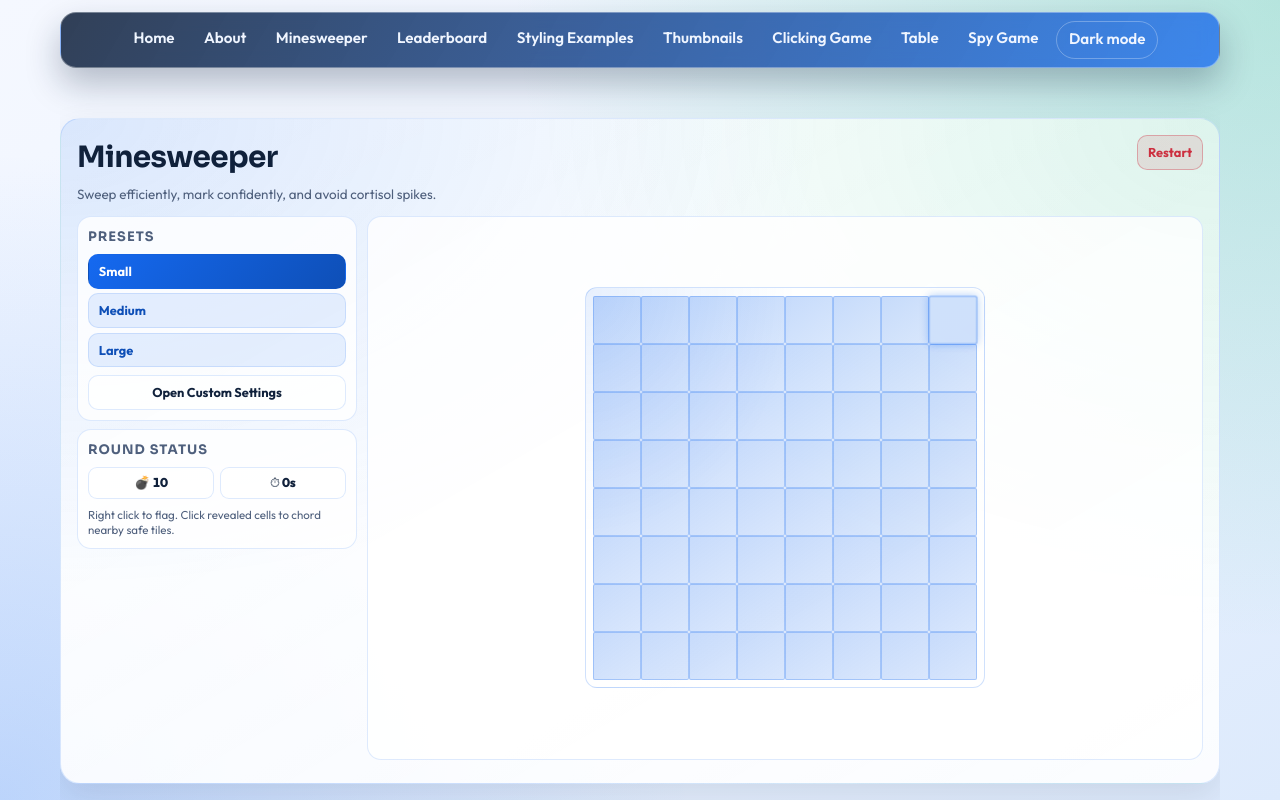
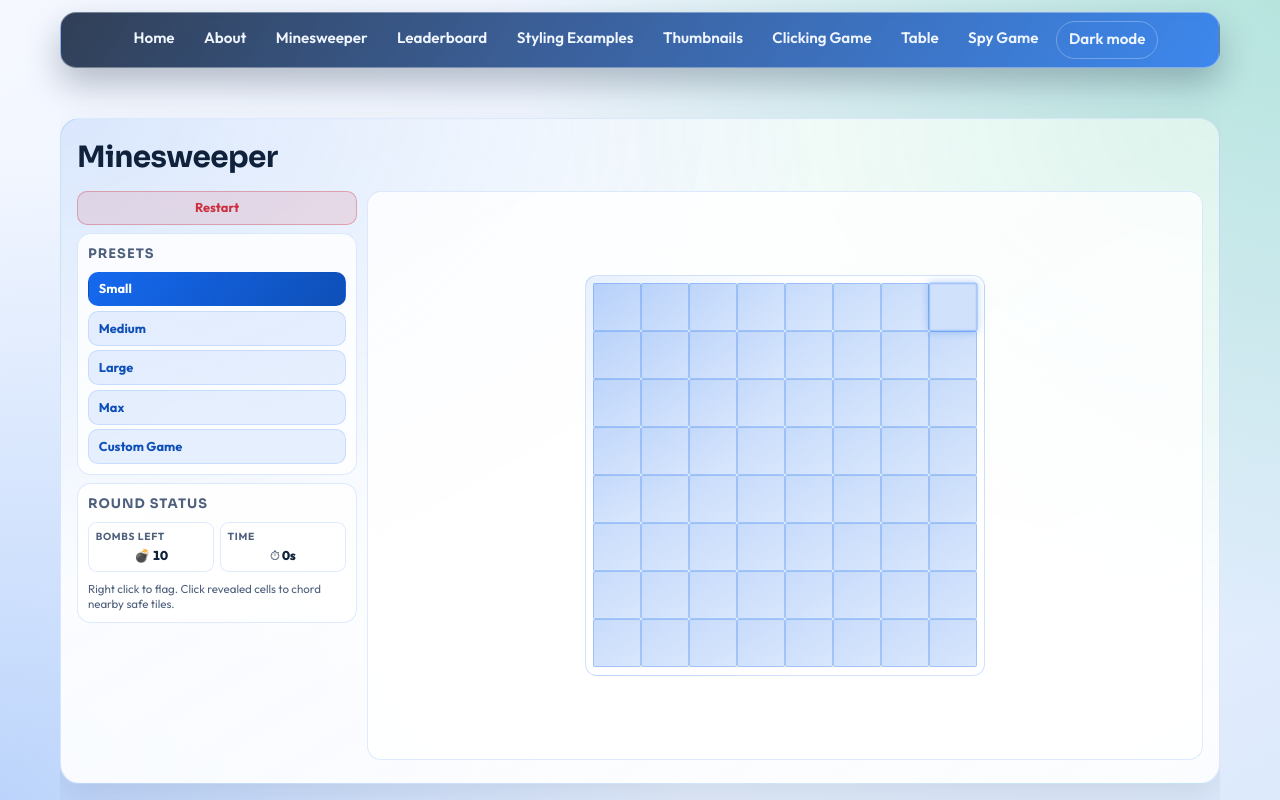
Before and after one commit to davidsl/refactored-training, a React (Vite) app in the folder refactored-training/: page /game in a window 1280 px wide. Built offline with nearby package versions, Linux system fonts and the light colour scheme.

Commit message:
feat: enhance Minesweeper with custom game settings and improved UI elements

```diff
--- a/refactored-training/src/Leaderboard/Leaderboard.tsx
+++ b/refactored-training/src/Leaderboard/Leaderboard.tsx
@@ -19,15 +19,16 @@ type LeaderboardRow = {
   time: number;
 };
 
-type CategoryKey = 'Small' | 'Medium' | 'Large' | 'Custom';
+type CategoryKey = 'Small' | 'Medium' | 'Large' | 'Max' | 'Custom';
 
-const CATEGORY_ORDER: CategoryKey[] = ['Small', 'Medium', 'Large', 'Custom'];
+const CATEGORY_ORDER: CategoryKey[] = ['Small', 'Medium', 'Large', 'Max', 'Custom'];
 
 const CATEGORY_LABELS: Record<CategoryKey, { title: string; description: string }> = {
   Small: { title: 'Small', description: '8x8 board, 10 mines' },
   Medium: { title: 'Medium', description: '16x16 board, 40 mines' },
   Large: { title: 'Large', description: '16x30 board, 99 mines' },
-  Custom: { title: 'Custom', description: 'Any custom setup' },
+  Max: { title: 'Max', description: '30x30 board, 150 mines' },
+  Custom: { title: 'Custom', description: 'Any non-preset setup' },
 };
 
 function getLeaderboard(): WinRecord[] {
@@ -42,10 +43,11 @@ function getLeaderboard(): WinRecord[] {
   return wins;
 }
 
-function categorizeWin(win: WinRecord): 'Small' | 'Medium' | 'Large' | 'Custom' {
+function categorizeWin(win: WinRecord): 'Small' | 'Medium' | 'Large' | 'Max' | 'Custom' {
   if (win.rows === 8 && win.cols === 8 && win.mines === 10) return 'Small';
   if (win.rows === 16 && win.cols === 16 && win.mines === 40) return 'Medium';
   if (win.rows === 16 && win.cols === 30 && win.mines === 99) return 'Large';
+  if (win.rows === 30 && win.cols === 30 && win.mines === 150) return 'Max';
   return 'Custom';
 }
 
@@ -104,6 +106,7 @@ const Leaderboard: React.FC = () => {
     Small: [] as WinRecord[],
     Medium: [] as WinRecord[],
     Large: [] as WinRecord[],
+    Max: [] as WinRecord[],
     Custom: [] as WinRecord[],
   };
   leaderboard.forEach(win => {
--- a/refactored-training/src/Minesweeper/Minesweeper.module.css
+++ b/refactored-training/src/Minesweeper/Minesweeper.module.css
@@ -44,8 +44,8 @@
 
 .controlRail {
   min-height: 0;
-  display: grid;
-  grid-template-rows: auto auto 1fr;
+  display: flex;
+  flex-direction: column;
   gap: 0.5rem;
 }
 
@@ -117,6 +117,33 @@
   grid-template-columns: repeat(2, minmax(0, 1fr));
 }
 
+.customCheckboxLabel {
+  grid-column: 1 / -1;
+  display: inline-flex;
+  align-items: center;
+  gap: 0.45rem;
+  font-size: 0.76rem;
+  color: var(--text-strong);
+  font-weight: 700;
+  cursor: pointer;
+}
+
+.customCheckboxLabel input {
+  accent-color: var(--primary);
+}
+
+.customValidationMessage {
+  grid-column: 1 / -1;
+  margin: 0;
+  border-radius: 8px;
+  border: 1px solid color-mix(in srgb, var(--danger) 42%, transparent);
+  background: color-mix(in srgb, var(--danger) 12%, transparent);
+  color: var(--danger);
+  font-size: 0.73rem;
+  font-weight: 700;
+  padding: 0.38rem 0.46rem;
+}
+
 .customLabel {
   display: grid;
   gap: 0.24rem;
@@ -128,6 +155,9 @@
 }
 
 .customInput {
+  width: 100%;
+  min-width: 0;
+  box-sizing: border-box;
   border: 1px solid var(--border);
   border-radius: 8px;
   background: color-mix(in srgb, var(--surface-strong) 90%, transparent);
@@ -136,6 +166,22 @@
   font-weight: 700;
   padding: 0.34rem 0.4rem;
   text-align: center;
+  -moz-appearance: textfield;
+  appearance: textfield;
+}
+
+.customInput::-webkit-outer-spin-button,
+.customInput::-webkit-inner-spin-button {
+  -webkit-appearance: none;
+  margin: 0;
+}
+
+.customInput:disabled {
+  opacity: 0.55;
+  background: color-mix(in srgb, var(--surface-strong) 74%, transparent);
+  color: var(--text-muted);
+  border-color: color-mix(in srgb, var(--border) 70%, transparent);
+  cursor: not-allowed;
 }
 
 .applyButton {
@@ -151,11 +197,28 @@
   gap: 0.34rem;
 }
 
-.statusRow span {
+.statusCard {
+  gap: 0.56rem;
+}
+
+.statusItem {
   border: 1px solid var(--border);
   border-radius: 9px;
   padding: 0.34rem 0.42rem;
   background: color-mix(in srgb, var(--surface-strong) 90%, transparent);
+  display: grid;
+  gap: 0.12rem;
+}
+
+.statusLabel {
+  font-size: 0.64rem;
+  text-transform: uppercase;
+  letter-spacing: 0.07em;
+  color: var(--text-muted);
+  font-weight: 700;
+}
+
+.statusValue {
   font-size: 0.8rem;
   font-weight: 800;
   text-align: center;
@@ -173,7 +236,7 @@
   background: color-mix(in srgb, var(--danger) 12%, transparent);
   color: var(--danger);
   border-color: color-mix(in srgb, var(--danger) 34%, transparent);
-  align-self: start;
+  width: 100%;
 }
 
 .boardStage {
@@ -184,6 +247,7 @@
 }
 
 .boardFrame {
+  position: relative;
   min-height: 0;
   overflow: hidden;
   padding: 0.58rem;
@@ -280,17 +344,76 @@
   box-shadow: inset 0 0 0 1px color-mix(in srgb, var(--danger) 42%, transparent) !important;
 }
 
-.gameOverMsg {
+.explodedBombTile {
+  background: linear-gradient(160deg, color-mix(in srgb, var(--danger) 45%, transparent), color-mix(in srgb, #ff8c42 55%, transparent)) !important;
+  box-shadow:
+    inset 0 0 0 1px color-mix(in srgb, var(--danger) 65%, transparent),
+    0 0 0 2px color-mix(in srgb, #ff8c42 35%, transparent);
+}
+
+.endOverlay {
+  position: absolute;
+  inset: 0;
+  display: grid;
+  place-items: center;
+  background: color-mix(in srgb, #09131f 62%, transparent);
+  backdrop-filter: blur(2px);
+  z-index: 2;
+  padding: 0.8rem;
+  animation: resultPopIn var(--motion-mine-result) ease-out;
+}
+
+.endOverlayCard {
+  width: min(460px, 100%);
   border-radius: 10px;
   border: 1px solid color-mix(in srgb, var(--danger) 30%, transparent);
   background: color-mix(in srgb, var(--surface-strong) 90%, transparent);
-  padding: 0.42rem 0.6rem;
+  padding: 0.9rem;
+  display: grid;
+  gap: 0.62rem;
+}
+
+.endOverlayTitle {
+  margin: 0;
   font-weight: 900;
   text-align: center;
   text-transform: uppercase;
   letter-spacing: 0.08em;
-  font-size: 0.92rem;
-  animation: resultPopIn var(--motion-mine-result) ease-out;
+  font-size: clamp(1rem, 1.6vw, 1.15rem);
+}
+
+.endOverlaySubtitle {
+  margin: 0;
+  text-align: center;
+  color: var(--text-muted);
+  font-size: 0.82rem;
+}
+
+.endOverlayActions {
+  display: grid;
+  grid-template-columns: repeat(3, minmax(0, 1fr));
+  gap: 0.48rem;
+}
+
+.overlayButton,
+.overlayButtonPrimary {
+  border-radius: 10px;
+  border: 1px solid var(--border);
+  font-size: 0.76rem;
+  font-weight: 800;
+  padding: 0.48rem 0.52rem;
+  cursor: pointer;
+}
+
+.overlayButton {
+  background: color-mix(in srgb, var(--surface-strong) 90%, transparent);
+  color: var(--text-strong);
+}
+
+.overlayButtonPrimary {
+  background: linear-gradient(130deg, var(--primary), var(--primary-strong));
+  border-color: transparent;
+  color: #fff;
 }
 
 .boardScaleHint {
@@ -326,7 +449,7 @@
   }
 
   .controlRail {
-    grid-template-rows: auto auto auto;
+    min-height: auto;
   }
 }
 
@@ -337,6 +460,10 @@
   }
 
   .customForm {
+    grid-template-columns: 1fr;
+  }
+
+  .endOverlayActions {
     grid-template-columns: 1fr;
   }
 
--- a/refactored-training/src/Minesweeper/Minesweeper.tsx
+++ b/refactored-training/src/Minesweeper/Minesweeper.tsx
@@ -1,5 +1,6 @@
 import { useState, useEffect, useRef } from 'react';
 import type { MouseEvent } from 'react';
+import { useNavigate } from 'react-router-dom';
 import styles from './Minesweeper.module.css';
 import { ACTIVE_MOTION_PRESET, MOTION_DELAY_PRESETS } from '../motionPreset';
 
@@ -21,6 +22,8 @@ type WinRecord = {
   time: number;
   date: string;
 };
+
+type Position = { r: number; c: number };
 
 function generateBoard(rows: number, cols: number, mines: number): { board: Board; preReveal: PreReveal } {
   const board: Board = Array.from({ length: rows }, () =>
@@ -75,8 +78,20 @@ function cloneBoard(board: Board): Board {
   return board.map(row => row.map(cell => ({ ...cell })));
 }
 
+function getRandomBombCount(rows: number, cols: number): number {
+  const totalTiles = rows * cols;
+  const maxSafeMines = Math.max(1, totalTiles - 1);
+  const minRecommended = Math.max(1, Math.floor(totalTiles * 0.12));
+  const maxRecommended = Math.min(maxSafeMines, Math.max(minRecommended, Math.floor(totalTiles * 0.22)));
+  return Math.floor(Math.random() * (maxRecommended - minRecommended + 1)) + minRecommended;
+}
+
 function Minesweeper() {
+  const navigate = useNavigate();
   const motion = MOTION_DELAY_PRESETS[ACTIVE_MOTION_PRESET];
+  const CUSTOM_DEFAULT_ROWS = 30;
+  const CUSTOM_DEFAULT_COLS = 30;
+  const CUSTOM_DEFAULT_MINES = 150;
   const TILE_GAP = 0;
   const BOARD_PADDING = 10;
   const TILE_MIN = 10;
@@ -85,9 +100,10 @@ function Minesweeper() {
   const [rows, setRows] = useState(8);
   const [cols, setCols] = useState(8);
   const [mines, setMines] = useState(10);
-  const [draftRows, setDraftRows] = useState(8);
-  const [draftCols, setDraftCols] = useState(8);
-  const [draftMines, setDraftMines] = useState(10);
+  const [draftRows, setDraftRows] = useState(CUSTOM_DEFAULT_ROWS);
+  const [draftCols, setDraftCols] = useState(CUSTOM_DEFAULT_COLS);
+  const [draftMines, setDraftMines] = useState(CUSTOM_DEFAULT_MINES);
+  const [unknownBombCount, setUnknownBombCount] = useState(false);
   const [showCustomize, setShowCustomize] = useState(false);
 
   const initialGame = generateBoard(8, 8, 10);
@@ -95,6 +111,8 @@ function Minesweeper() {
   const [preReveal, setPreReveal] = useState<PreReveal>(initialGame.preReveal);
   const [gameOver, setGameOver] = useState(false);
   const [won, setWon] = useState(false);
+  const [showEndOverlay, setShowEndOverlay] = useState(false);
+  const [explodedBomb, setExplodedBomb] = useState<Position | null>(null);
   const [wrongFlags, setWrongFlags] = useState<{ r: number; c: number }[]>([]);
   const [elapsed, setElapsed] = useState(0);
   const [timerActive, setTimerActive] = useState(false);
@@ -102,6 +120,7 @@ function Minesweeper() {
   const [boardViewport, setBoardViewport] = useState({ width: 0, height: 0 });
   const timerRef = useRef<number | null>(null);
   const boardFrameRef = useRef<HTMLDivElement | null>(null);
+  const customBoardTooSmall = draftRows < 5 || draftCols < 5;
 
   function startNewGame(nextRows: number, nextCols: number, nextMines: number) {
     const { board, preReveal } = generateBoard(nextRows, nextCols, nextMines);
@@ -109,6 +128,8 @@ function Minesweeper() {
     setPreReveal(preReveal);
     setGameOver(false);
     setWon(false);
+    setShowEndOverlay(false);
+    setExplodedBomb(null);
     setWrongFlags([]);
     setElapsed(0);
     setTimerActive(false);
@@ -116,6 +137,7 @@ function Minesweeper() {
   }
 
   function applyPreset(nextRows: number, nextCols: number, nextMines: number) {
+    setShowCustomize(false);
     setRows(nextRows);
     setCols(nextCols);
     setMines(nextMines);
@@ -125,11 +147,38 @@ function Minesweeper() {
     startNewGame(nextRows, nextCols, nextMines);
   }
 
-  function applyDraftSettings() {
-    const nextRows = Math.max(5, Math.min(30, Number(draftRows)));
-    const nextCols = Math.max(5, Math.min(30, Number(draftCols)));
+  const hasGameStarted = timerActive || elapsed > 0 || boardState.some(row => row.some(cell => cell.revealed || cell.flagged));
+
+  function applyDraftSettings(overrides?: { rows?: number; cols?: number; mines?: number; unknownBombCount?: boolean }) {
+    const proposedRows = overrides?.rows ?? draftRows;
+    const proposedCols = overrides?.cols ?? draftCols;
+    const proposedMines = overrides?.mines ?? draftMines;
+    const useUnknownBombCount = overrides?.unknownBombCount ?? unknownBombCount;
+
+    const nextRows = Math.max(0, Math.min(30, Number(proposedRows)));
+    const nextCols = Math.max(0, Math.min(30, Number(proposedCols)));
+    const draftMaxMines = Math.max(1, nextRows * nextCols - 1);
+    const sanitizedDraftMines = Math.max(1, Math.min(draftMaxMines, Number(proposedMines)));
+
+    if (nextRows < 5 || nextCols < 5) {
+      setDraftRows(nextRows);
+      setDraftCols(nextCols);
+      setDraftMines(sanitizedDraftMines);
+      setUnknownBombCount(useUnknownBombCount);
+      return;
+    }
+
     const maxMines = nextRows * nextCols - 1;
-    const nextMines = Math.max(1, Math.min(maxMines, Number(draftMines)));
+    const nextMines = useUnknownBombCount
+      ? getRandomBombCount(nextRows, nextCols)
+      : Math.max(1, Math.min(maxMines, Number(proposedMines)));
+
+    if (!gameOver && hasGameStarted) {
+      const shouldRestart = window.confirm('Start a new custom game with these settings? Your current progress will be lost.');
+      if (!shouldRestart) {
+        return;
+      }
+    }
 
     setRows(nextRows);
     setCols(nextCols);
@@ -137,6 +186,7 @@ function Minesweeper() {
     setDraftRows(nextRows);
     setDraftCols(nextCols);
     setDraftMines(nextMines);
+    setUnknownBombCount(useUnknownBombCount);
     startNewGame(nextRows, nextCols, nextMines);
   }
 
@@ -231,6 +281,7 @@ function Minesweeper() {
     if (cell.revealed) {
       const newBoard = cloneBoard(boardState);
       let bombTriggered = false;
+      let triggeredBomb: Position | null = null;
       for (let dr = -1; dr <= 1; dr++) {
         for (let dc = -1; dc <= 1; dc++) {
           if (dr === 0 && dc === 0) continue;
@@ -241,6 +292,9 @@ function Minesweeper() {
               if (neighbor.mine) {
                 neighbor.revealed = true;
                 bombTriggered = true;
+                if (!triggeredBomb) {
+                  triggeredBomb = { r: nr, c: nc };
+                }
               } else if (neighbor.adjacent === 0) {
                 floodReveal(newBoard, nr, nc);
               } else {
@@ -266,8 +320,10 @@ function Minesweeper() {
         }
         setBoard(newBoard);
         setWrongFlags(wrongs);
+        setExplodedBomb(triggeredBomb);
         setTimerActive(false);
         setGameOver(true);
+        setShowEndOverlay(true);
         return;
       }
       setBoard(newBoard);
@@ -282,6 +338,7 @@ function Minesweeper() {
         setTimerActive(false);
         setGameOver(true);
         setWon(true);
+        setShowEndOverlay(true);
       }
       return;
     }
@@ -333,8 +390,10 @@ function Minesweeper() {
       }
       setBoard(newBoard);
       setWrongFlags(wrongs);
+      setExplodedBomb({ r, c });
       setTimerActive(false);
       setGameOver(true);
+      setShowEndOverlay(true);
       return;
     }
     flood(r, c);
@@ -349,6 +408,7 @@ function Minesweeper() {
       setTimerActive(false);
       setGameOver(true);
       setWon(true);
+      setShowEndOverlay(true);
     }
   }
 
@@ -369,13 +429,13 @@ function Minesweeper() {
       <header className={styles.headerBar}>
         <div>
           <h2>Minesweeper</h2>
-          <p className={styles.subtitle}>Sweep efficiently, mark confidently, and avoid cortisol spikes.</p>
         </div>
-        <button onClick={reset} className={styles.restartButton}>Restart</button>
       </header>
 
       <div className={styles.workspace}>
         <aside className={styles.controlRail}>
+          <button onClick={reset} className={styles.restartButton}>Restart</button>
+
           <section className={styles.panelCard}>
             <h3>Presets</h3>
             <div className={styles.presetGroup}>
@@ -406,14 +466,40 @@ function Minesweeper() {
               >
                 Large
               </button>
+              <button
+                type="button"
+                className={
+                  styles.presetButton +
+                  (rows === CUSTOM_DEFAULT_ROWS && cols === CUSTOM_DEFAULT_COLS && mines === CUSTOM_DEFAULT_MINES
+                    ? ' ' + styles.selectedButton
+                    : '')
+                }
+                onClick={() => applyPreset(CUSTOM_DEFAULT_ROWS, CUSTOM_DEFAULT_COLS, CUSTOM_DEFAULT_MINES)}
+              >
+                Max
+              </button>
+              <button
+                type="button"
+                className={
+                  styles.presetButton +
+                  (showCustomize && rows === draftRows && cols === draftCols && mines === draftMines
+                    ? ' ' + styles.selectedButton
+                    : '')
+                }
+                onClick={() => {
+                  setShowCustomize(true);
+                  setUnknownBombCount(false);
+                  applyDraftSettings({
+                    rows: CUSTOM_DEFAULT_ROWS,
+                    cols: CUSTOM_DEFAULT_COLS,
+                    mines: CUSTOM_DEFAULT_MINES,
+                    unknownBombCount: false,
+                  });
+                }}
+              >
+                Custom Game
+              </button>
             </div>
-            <button
-              type="button"
-              onClick={() => setShowCustomize(v => !v)}
-              className={styles.customizeToggle + (showCustomize ? ' ' + styles.customizeToggleOpen : '')}
-            >
-              {showCustomize ? 'Hide Custom Settings' : 'Open Custom Settings'}
-            </button>
           </section>
 
           {showCustomize && (
@@ -421,7 +507,6 @@ function Minesweeper() {
               className={styles.customForm}
               onSubmit={e => {
                 e.preventDefault();
-                applyDraftSettings();
               }}
             >
               <label className={styles.customLabel}>
@@ -429,10 +514,13 @@ function Minesweeper() {
                 <input
                   className={styles.customInput}
                   type="number"
-                  min={5}
+                  min={0}
                   max={30}
                   value={draftRows}
-                  onChange={e => setDraftRows(Math.max(5, Math.min(30, Number(e.target.value))))}
+                  onChange={e => {
+                    const nextRows = Math.max(0, Math.min(30, Number(e.target.value)));
+                    applyDraftSettings({ rows: nextRows });
+                  }}
                 />
               </label>
               <label className={styles.customLabel}>
@@ -440,35 +528,58 @@ function Minesweeper() {
                 <input
                   className={styles.customInput}
                   type="number"
-                  min={5}
+                  min={0}
                   max={30}
                   value={draftCols}
-                  onChange={e => setDraftCols(Math.max(5, Math.min(30, Number(e.target.value))))}
+                  onChange={e => {
+                    const nextCols = Math.max(0, Math.min(30, Number(e.target.value)));
+                    applyDraftSettings({ cols: nextCols });
+                  }}
                 />
               </label>
               <label className={styles.customLabel}>
-                Mines
+                Bombs
                 <input
                   className={styles.customInput}
-                  type="number"
-                  min={1}
-                  max={Math.max(1, draftRows * draftCols - 1)}
-                  value={draftMines}
+                  type={unknownBombCount ? 'text' : 'number'}
+                  min={unknownBombCount ? undefined : 1}
+                  max={unknownBombCount ? undefined : Math.max(1, draftRows * draftCols - 1)}
+                  value={unknownBombCount ? '??' : draftMines}
+                  disabled={unknownBombCount}
                   onChange={e => {
                     const maxMines = Math.max(1, draftRows * draftCols - 1);
-                    setDraftMines(Math.max(1, Math.min(maxMines, Number(e.target.value))));
+                    const nextMines = Math.max(1, Math.min(maxMines, Number(e.target.value)));
+                    applyDraftSettings({ mines: nextMines });
                   }}
                 />
               </label>
-              <button type="submit" className={styles.applyButton}>Apply</button>
+              <label className={styles.customCheckboxLabel}>
+                <input
+                  type="checkbox"
+                  checked={unknownBombCount}
+                  onChange={e => {
+                    applyDraftSettings({ unknownBombCount: e.target.checked });
+                  }}
+                />
+                Start with unknown number of bombs
+              </label>
+              {customBoardTooSmall && (
+                <p className={styles.customValidationMessage}>Rows and columns lower than 5 are not possible.</p>
+              )}
             </form>
           )}
 
-          <section className={styles.panelCard}>
+          <section className={styles.panelCard + ' ' + styles.statusCard}>
             <h3>Round Status</h3>
             <div className={styles.statusRow}>
-              <span>💣 {bombsLeft}</span>
-              <span>⏱ {elapsed}s</span>
+              <div className={styles.statusItem}>
+                <span className={styles.statusLabel}>Bombs Left</span>
+                <span className={styles.statusValue}>💣 {unknownBombCount ? '??' : bombsLeft}</span>
+              </div>
+              <div className={styles.statusItem}>
+                <span className={styles.statusLabel}>Time</span>
+                <span className={styles.statusValue}>⏱ {elapsed}s</span>
+              </div>
             </div>
             <p className={styles.instructions}>Right click to flag. Click revealed cells to chord nearby safe tiles.</p>
           </section>
@@ -486,6 +597,7 @@ function Minesweeper() {
                   {row.map((cell, c) => {
                     const isPreReveal = preReveal && preReveal.r === r && preReveal.c === c;
                     const isWrongFlag = wrongFlags.some(f => f.r === r && f.c === c);
+                    const isExplodedBomb = explodedBomb?.r === r && explodedBomb?.c === c;
                     const tileDelay = Math.min(
                       r * motion.mineTileRowWeightMs + c * motion.mineTileColWeightMs,
                       motion.mineTileMaxMs
@@ -495,6 +607,7 @@ function Minesweeper() {
                         key={c}
                         className={
                           (cell.revealed ? styles.revealedTile : isPreReveal ? styles.preRevealTile : styles.tile) +
+                          (isExplodedBomb ? ' ' + styles.explodedBombTile : '') +
                           (isWrongFlag ? ' ' + styles.wrongFlagTile : '')
                         }
                         style={{
@@ -523,7 +636,9 @@ function Minesweeper() {
                       >
                         {cell.revealed
                           ? cell.mine
-                            ? '💣'
+                            ? isExplodedBomb
+                              ? '💥'
+                              : '💣'
                             : isWrongFlag
                               ? '❌'
                               : cell.adjacent > 0
@@ -538,16 +653,34 @@ function Minesweeper() {
                 </div>
               ))}
             </div>
+            {gameOver && showEndOverlay && (
+              <div className={styles.endOverlay} role="dialog" aria-modal="true" aria-label="Game result">
+                <div className={styles.endOverlayCard}>
+                  <h3 className={styles.endOverlayTitle}>{won ? 'You Win!' : 'Game Over!'}</h3>
+                  <p className={styles.endOverlaySubtitle}>
+                    {won
+                      ? `Solved in ${elapsed}s on a ${rows}x${cols} board with ${mines} mines.${unknownBombCount ? ` Hidden bomb count revealed: ${mines}.` : ''}`
+                      : `A mine was triggered. Take a breath and run it back.${unknownBombCount ? ` This board had ${mines} bombs.` : ''}`}
+                  </p>
+                  <div className={styles.endOverlayActions}>
+                    <button type="button" className={styles.overlayButton} onClick={() => setShowEndOverlay(false)}>
+                      Go Back To Board
+                    </button>
+                    <button type="button" className={styles.overlayButtonPrimary} onClick={reset}>
+                      New Game
+                    </button>
+                    <button type="button" className={styles.overlayButton} onClick={() => navigate('/leaderboard')}>
+                      Go To Leaderboard
+                    </button>
+                  </div>
+                </div>
+              </div>
+            )}
           </div>
           {tileSizeConstrained && !gameOver && (
             <p className={styles.boardScaleHint}>
               Board is heavily scaled to fit. For easier play, reduce rows/columns or mine density.
             </p>
-          )}
-          {gameOver && (
-            <div className={styles.gameOverMsg} style={{ color: won ? '#0f8e5f' : '#cc3040' }}>
-              {won ? 'You Win!' : 'Game Over!'}
-            </div>
           )}
         </section>
       </div>
```
